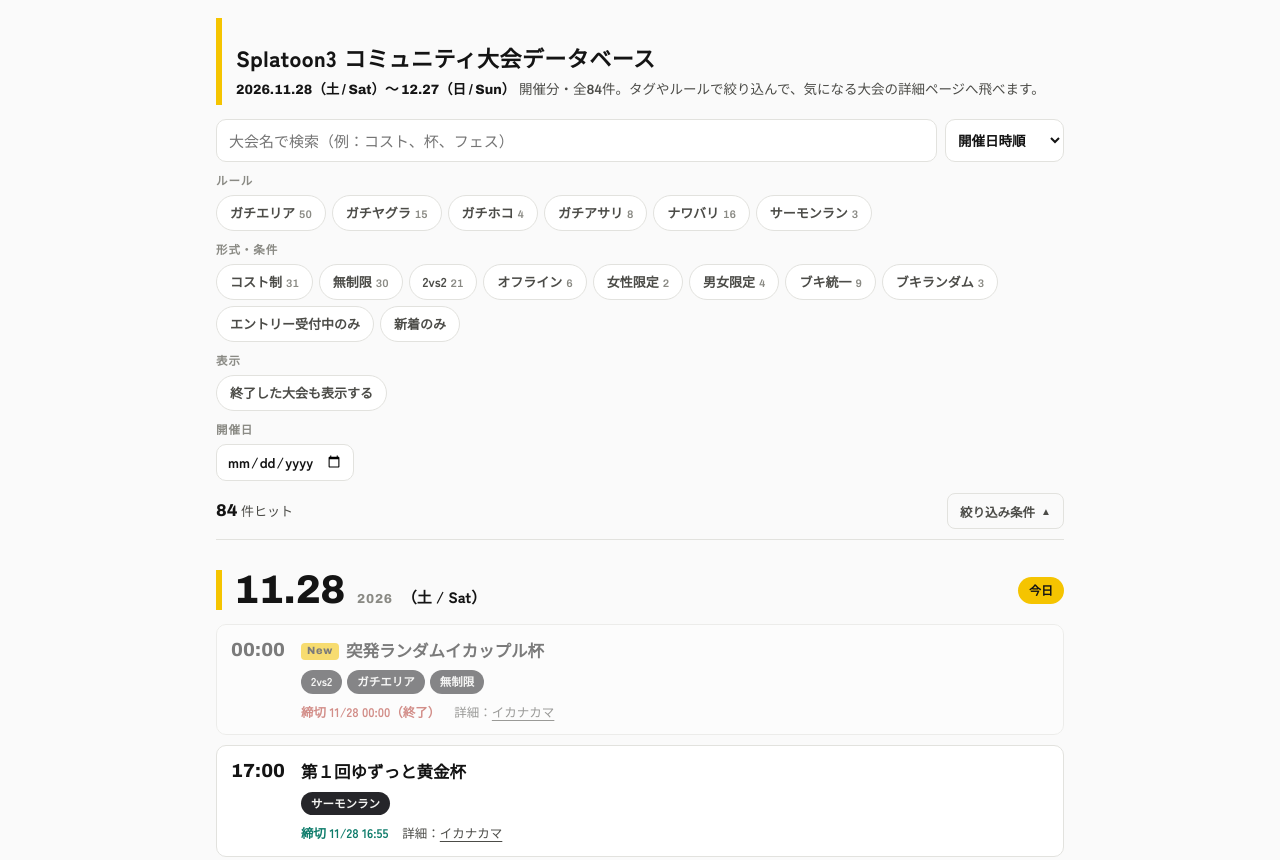
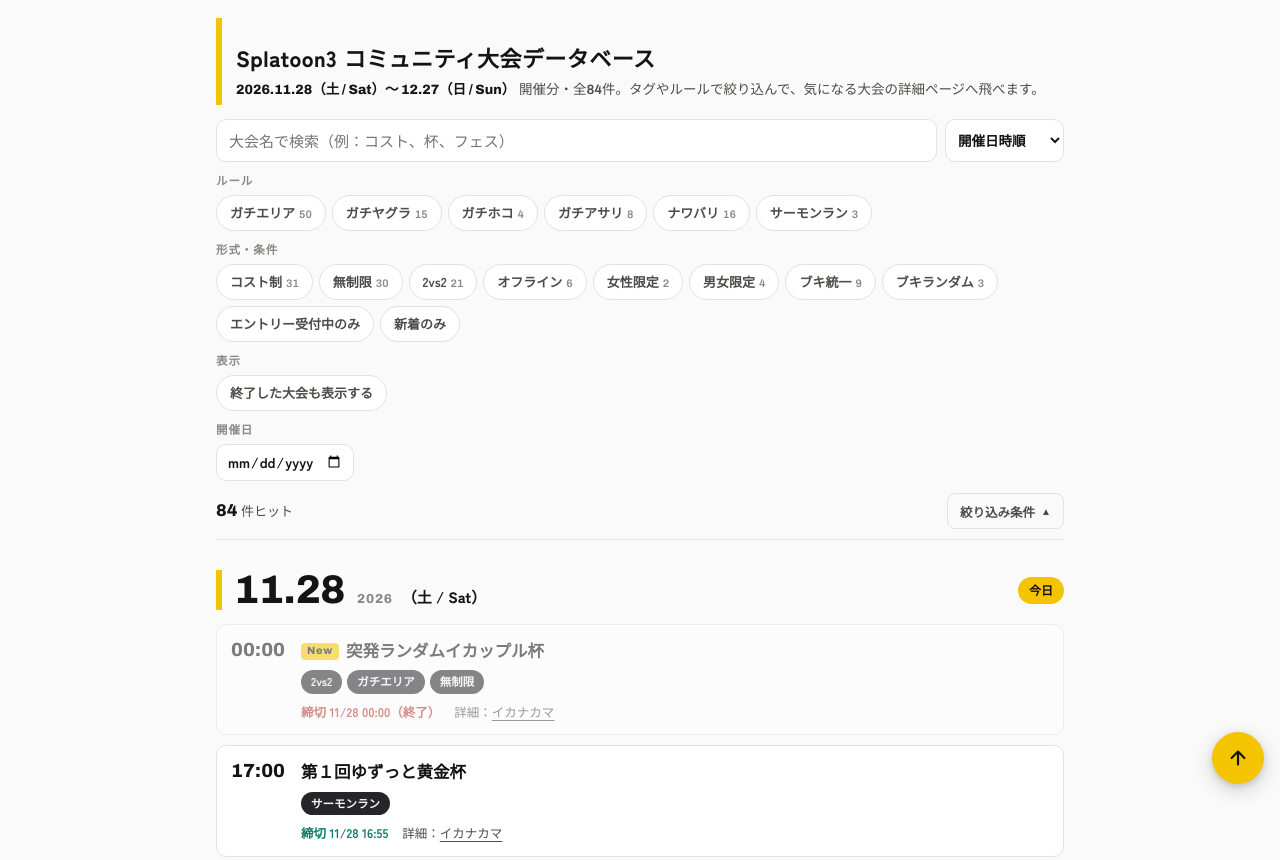
Before and after one commit to bankara-taikai/bankara-taikai.github.io, a plain HTML site: page index.html in a window 1280 px wide. Shown: the top 860 px of the page. Drawn offline with Linux system fonts and the light colour scheme.

Commit message:
トップへ戻るボタンを追加

```diff
--- a/index.html
+++ b/index.html
@@ -300,6 +300,43 @@
       footer { margin-top: 28px; padding-top: 14px; border-top: 1px solid var(--line); color: var(--ink-3); font-size: 12px; }
       footer p { margin: 0 0 4px; }
 
+      /* ---------- back to top ---------- */
+      .back-to-top {
+        position: fixed;
+        right: 16px;
+        bottom: calc(16px + env(safe-area-inset-bottom, 0px));
+        z-index: 40;
+        width: 52px; height: 52px;
+        min-height: 52px;
+        padding: 0;
+        display: inline-flex;
+        align-items: center;
+        justify-content: center;
+        appearance: none;
+        cursor: pointer;
+        background: var(--accent);
+        color: var(--accent-ink);
+        border: 1px solid var(--accent);
+        border-radius: 50%;
+        box-shadow: 0 6px 20px rgba(0, 0, 0, .18), 0 2px 6px rgba(0, 0, 0, .12);
+        opacity: 1;
+        visibility: visible;
+        transform: translateY(0);
+        transition: box-shadow .22s ease, filter .22s ease;
+      }
+      .back-to-top.visible {
+        box-shadow: 0 8px 24px rgba(0, 0, 0, .22), 0 2px 8px rgba(0, 0, 0, .14);
+      }
+      .back-to-top:hover { filter: brightness(1.04); }
+      .back-to-top:focus-visible { outline: 3px solid var(--ink); outline-offset: 3px; }
+      .back-to-top svg { width: 22px; height: 22px; display: block; }
+      @media (prefers-reduced-motion: reduce) {
+        .back-to-top { transition: none; }
+      }
+      @media (max-width: 480px) {
+        .back-to-top { right: 14px; bottom: calc(14px + env(safe-area-inset-bottom, 0px)); width: 50px; height: 50px; min-height: 50px; }
+      }
+
       @media (max-width: 480px) {
         .day-head .dnum { font-size: 34px; }
         .event { grid-template-columns: 50px 1fr; padding: 12px; }
@@ -379,6 +416,10 @@
         <p>出典：イカナカマ／各大会のInstagram告知</p>
       </footer>
     </div>
+
+    <button type="button" class="back-to-top" id="backToTop" aria-label="ページ上部へ戻る" title="ページ上部へ戻る">
+      <svg viewBox="0 0 24 24" fill="none" aria-hidden="true" focusable="false"><path d="M12 19V5M5 12l7-7 7 7" stroke="currentColor" stroke-width="2.4" stroke-linecap="round" stroke-linejoin="round"/></svg>
+    </button>
 
     <script>
       var EVENTS = [
@@ -881,6 +922,31 @@
         });
       }, { passive: true });
 
+      // ページ上部へ戻るボタン：ある程度スクロールしたら表示し、クリックでトップへ
+      var backToTopBtn = document.getElementById("backToTop");
+      var backToTopTicking = false;
+      function updateBackToTop() {
+        var y = window.scrollY || window.pageYOffset;
+        backToTopBtn.classList.toggle("visible", y > 400);
+      }
+      window.addEventListener("scroll", function () {
+        if (backToTopTicking) return;
+        backToTopTicking = true;
+        window.requestAnimationFrame(function () {
+          backToTopTicking = false;
+          updateBackToTop();
+        });
+      }, { passive: true });
+      backToTopBtn.addEventListener("click", function () {
+        var reduceMotion = window.matchMedia && window.matchMedia("(prefers-reduced-motion: reduce)").matches;
+        if (reduceMotion) {
+          window.scrollTo(0, 0);
+        } else {
+          window.scrollTo({ top: 0, behavior: "smooth" });
+        }
+      });
+      updateBackToTop();
+
       buildChips();
       render();
     </script>
```
